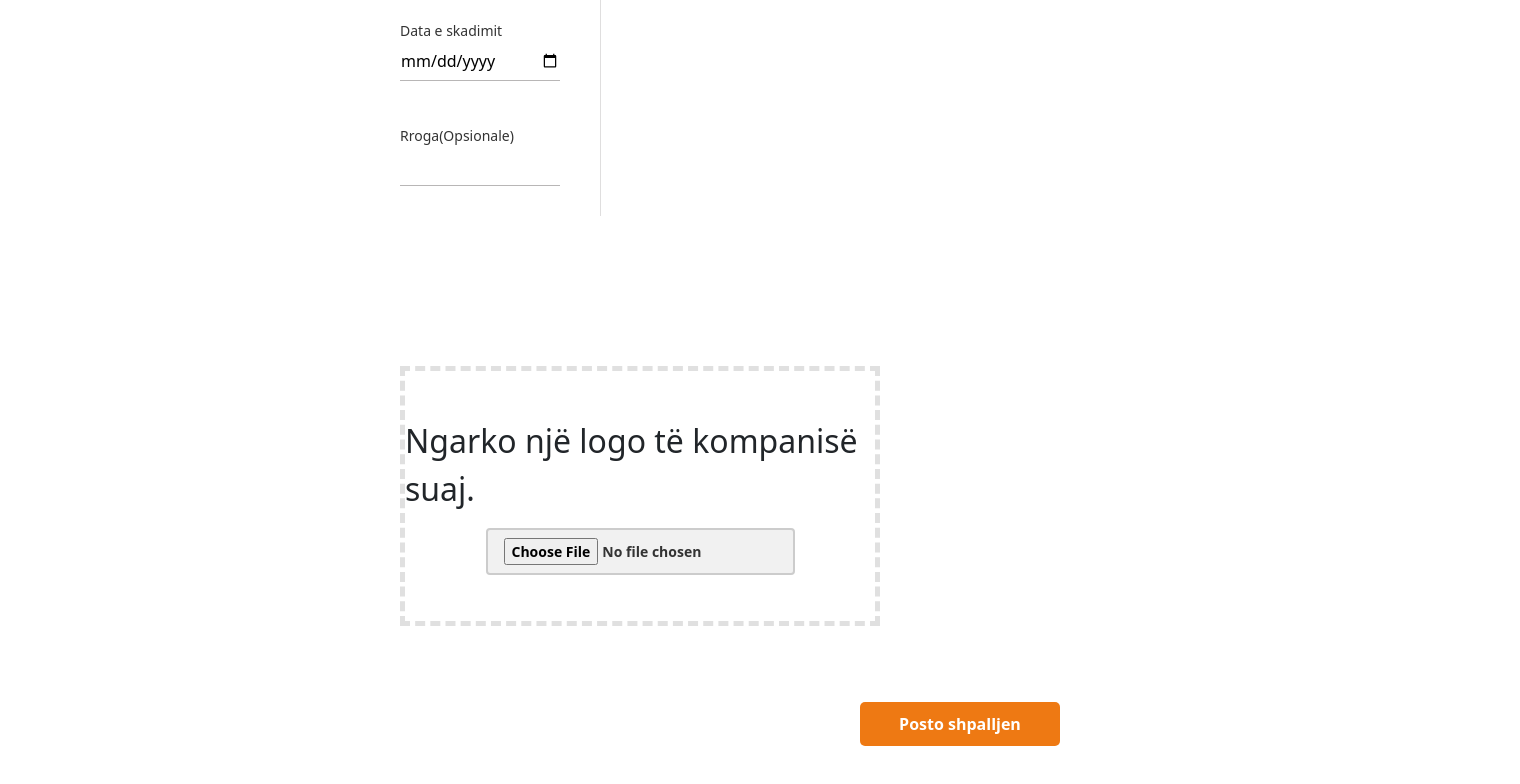
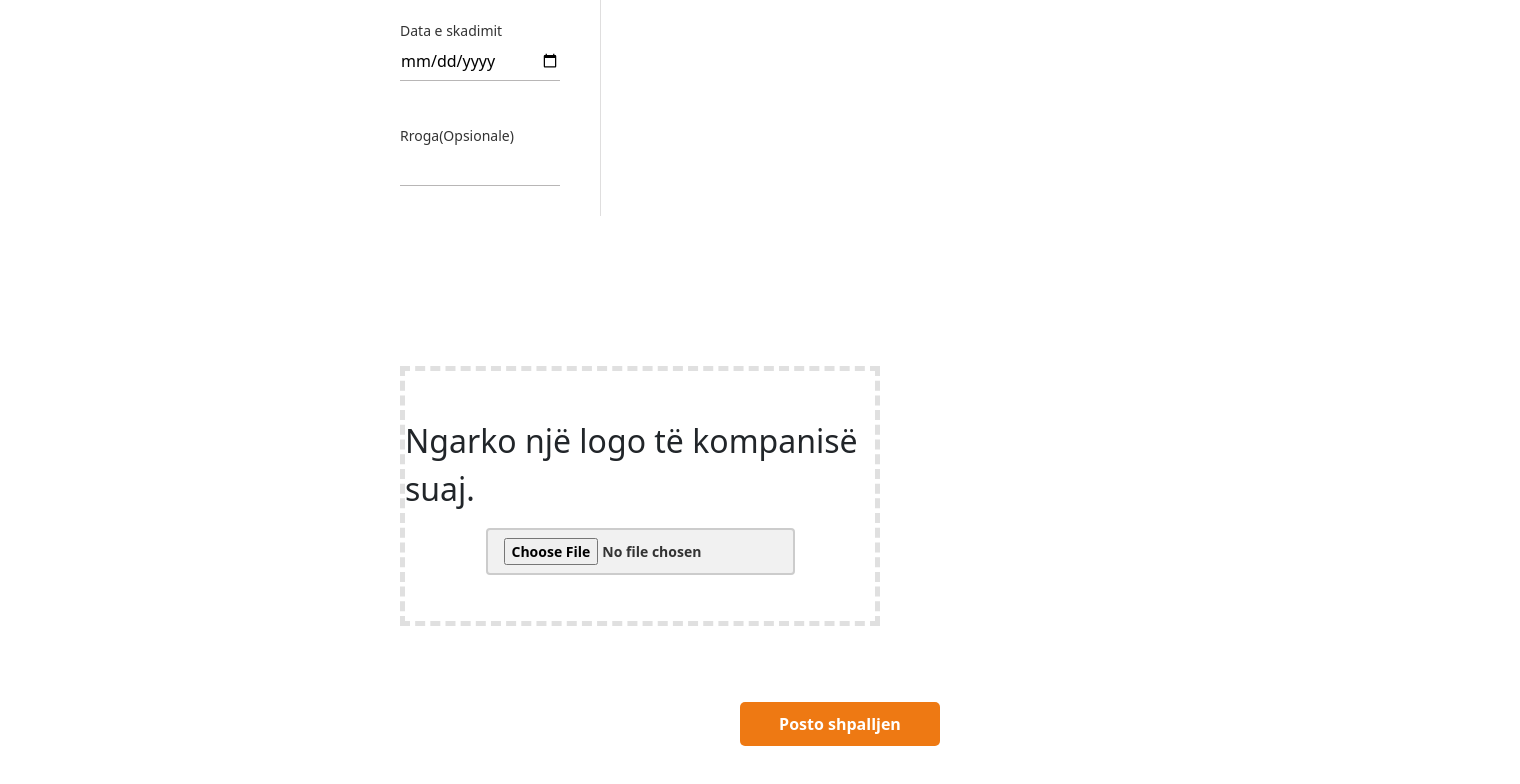
Before and after one commit to selmanvuqiterna/OutWork-Project, a React (Create React App) app in the folder client/: page /Shpallje in a window 1280 px wide. Shown: the part 927-1711 px from the top of the page, 1520 px wide, since content can reach past the window. Built offline with nearby package versions, Linux system fonts and the light colour scheme; a web font is replaced by a local one.

Commit message:
Committing changes to postjob.css before pull

```diff
--- a/client/src/pages/PostJob/postjob.css
+++ b/client/src/pages/PostJob/postjob.css
@@ -126,7 +126,7 @@ form {
 }
 
 .button-submit {
-  margin: 0 460px;
+  margin: 0 340px;
   background-color: #ee7913;
   border: none;
   padding: 10px;
```
